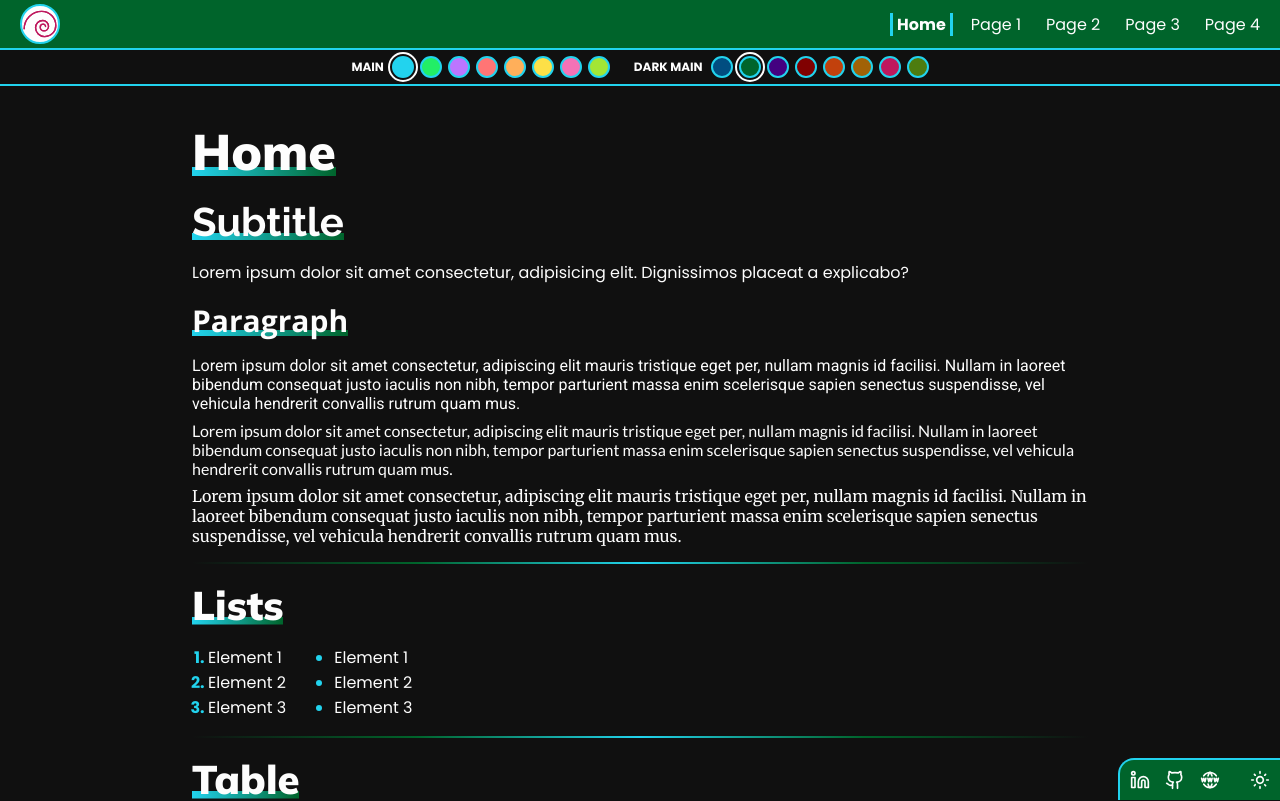
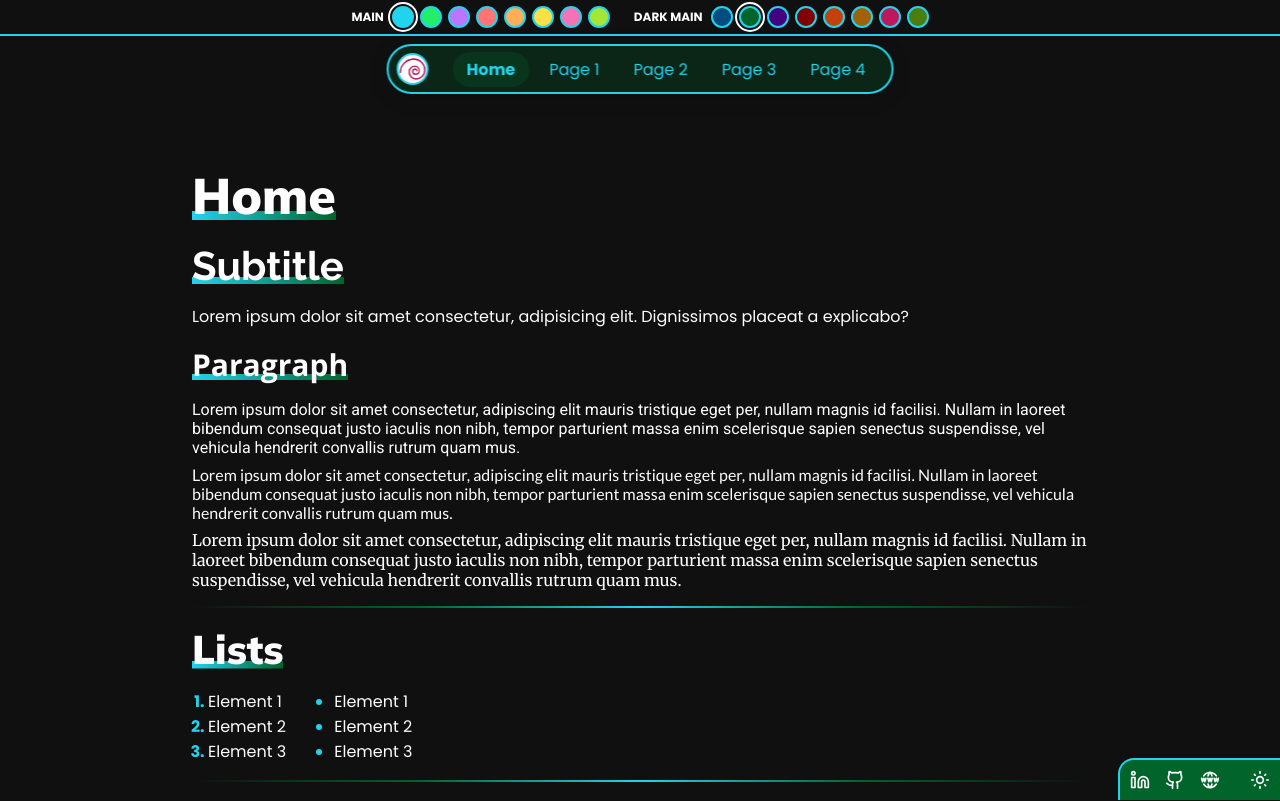
Before and after one commit to irenealcaine/template-navbar, a React (Vite) app: page / in a window 1280 px wide. Shown: the top 801 px of the page. Built offline with nearby package versions, Linux system fonts and the light colour scheme.

Commit message:
change header

```diff
--- a/src/Components/Header/Header.css
+++ b/src/Components/Header/Header.css
@@ -1,38 +1,41 @@
 @import url("../../Variables.css");
 
 .header {
-  background-color: var(--main);
-  border-bottom: 2px solid var(--dark-main);
+  position: fixed;
+  top: calc(var(--theme-switcher-height) + var(--header-top));
+  left: 50%;
+  transform: translateX(-50%);
+
   display: flex;
+  align-items: center;
   justify-content: space-between;
-  align-items: center;
+  gap: 24px;
+  width: fit-content;
+  max-width: calc(100% - 24px);
   height: var(--header-height);
-  padding-right: 20px;
-  padding-left: 20px;
+  padding: 0 12px 0 8px;
 
-  /* fixed if you wanna to see it always, absolute if you wanna it to stay in top */
-  position: fixed;
-  /* position: absolute; */
-
-  right: 0;
-  left: 0;
-  top: 0;
-
+  background: var(--main-transparent);
+  backdrop-filter: blur(12px);
+  -webkit-backdrop-filter: blur(12px);
+  border: 2px solid var(--dark-main);
+  border-radius: var(--border-radius-full);
+  box-shadow: 0 4px 20px rgba(0, 0, 0, 0.15);
   z-index: 10;
   transition: var(--transition);
 
   &.dark {
-    background-color: var(--dark-main);
-    border-bottom: 2px solid var(--main);
-    /* color: --dark; */
+    background: var(--dark-main-transparent);
+    border: 2px solid var(--main);
   }
 
   .logo-link {
     display: flex;
+    align-items: center;
 
     .logo {
       background-color: var(--light);
-      height: calc(var(--header-height) - 10px);
+      height: calc(var(--header-height) - 18px);
       border-radius: var(--border-radius-full);
       border: 2px solid var(--dark-main);
       transition: var(--transition);
@@ -45,47 +48,34 @@
 
   .navigation {
     display: flex;
-    gap: 25px;
+    gap: 6px;
 
     .navigation-item {
-      &::before,
-      &::after {
-        content: "";
-        height: 0;
-        background-color: var(--dark-main);
-        position: absolute;
-        transition: var(--transition);
-        top: 50%;
-      }
+      padding: 6px 14px;
+      border-radius: var(--border-radius-full);
+      color: var(--dark-main);
+      font-weight: 500;
+      transition: var(--transition);
 
       &:hover {
+        background-color: var(--main-transparent);
         text-decoration: underline;
       }
 
       &.active {
         font-weight: 700;
-        position: relative;
+        background-color: var(--main-transparent);
+      }
 
-        &::before,
-        &::after {
-          width: 3px;
-          height: 100%;
-          top: 0;
+      &.dark {
+        color: var(--main);
+
+        &:hover {
+          background-color: var(--dark-main-transparent);
         }
 
-        &::before {
-          left: -7px;
-        }
-
-        &::after {
-          right: -7px;
-        }
-
-        &.dark {
-          &::before,
-          &::after {
-            background-color: var(--main);
-          }
+        &.active {
+          background-color: var(--dark-main-transparent);
         }
       }
     }
@@ -94,34 +84,42 @@
   .menu-toggle {
     display: none;
     cursor: pointer;
+    color: var(--dark-main);
+    font-size: 20px;
+
+    &.dark {
+      color: var(--main);
+    }
   }
 }
 
 @media screen and (max-width: 768px) {
   .header {
+    top: calc(var(--theme-switcher-height-mobile) + var(--header-top));
+
     .navigation {
       display: none;
 
       &.active {
         display: flex;
         flex-direction: column;
-        padding: 20px 80px;
+        gap: 4px;
+        padding: 12px;
         position: absolute;
-        top: calc(var(--header-height) + 5px);
-        right: 5px;
+        top: calc(100% + 8px);
+        right: 0;
         text-align: center;
         z-index: 10;
-        background: var(--main);
+        background: var(--main-transparent);
+        backdrop-filter: blur(12px);
+        -webkit-backdrop-filter: blur(12px);
         border: 2px solid var(--dark-main);
         border-radius: var(--border-radius-large);
-
-        /* full width */
-        /* left: 5px; */
+        min-width: 160px;
 
         &.dark {
-          background-color: var(--dark-main);
+          background: var(--dark-main-transparent);
           border: 2px solid var(--main);
-          /* color: --dark; */
         }
       }
     }
--- a/src/Components/ThemeSwitcher/ThemeSwitcher.css
+++ b/src/Components/ThemeSwitcher/ThemeSwitcher.css
@@ -2,7 +2,7 @@
 
 .theme-switcher {
   position: fixed;
-  top: var(--header-height);
+  top: 0;
   left: 0;
   right: 0;
   display: flex;
--- a/src/Layout/Main/Main.css
+++ b/src/Layout/Main/Main.css
@@ -7,7 +7,11 @@
 
   /* navbar */
   position: relative;
-  padding: calc(var(--header-height) + 55px) 0 calc(var(--header-height) + 20px);
+  padding: calc(
+      var(--theme-switcher-height) + var(--header-top) + var(--header-height) +
+        55px
+    )
+    0 calc(var(--header-height) + 20px);
 
   /* sidebar */
   /* display: flex; */
@@ -30,7 +34,10 @@
 
 @media screen and (max-width: 768px) {
   .main {
-    padding-top: calc(var(--header-height) + 110px);
+    padding-top: calc(
+      var(--theme-switcher-height-mobile) + var(--header-top) +
+        var(--header-height) + 30px
+    );
 
     .content {
       width: 90%;
--- a/src/Variables.css
+++ b/src/Variables.css
@@ -55,6 +55,9 @@
   --font-title: "Mulish", sans-serif;
 
   --header-height: 50px;
+  --header-top: 8px;
+  --theme-switcher-height: 36px;
+  --theme-switcher-height-mobile: 70px;
 
   --header-width: 200px;
   --header-width-closed: 50px;
```
Also changed, not shown: 4 other files (tests, documents, lock files or other folders).
